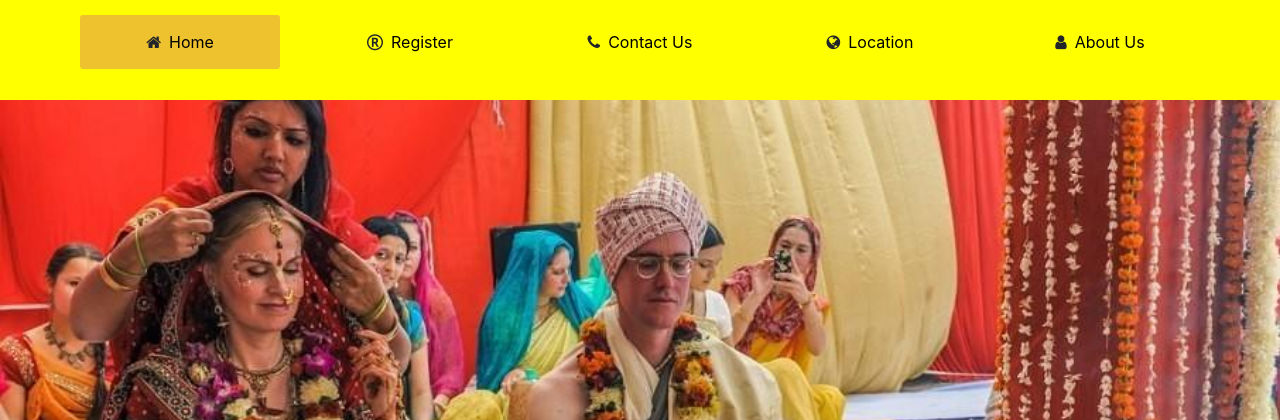
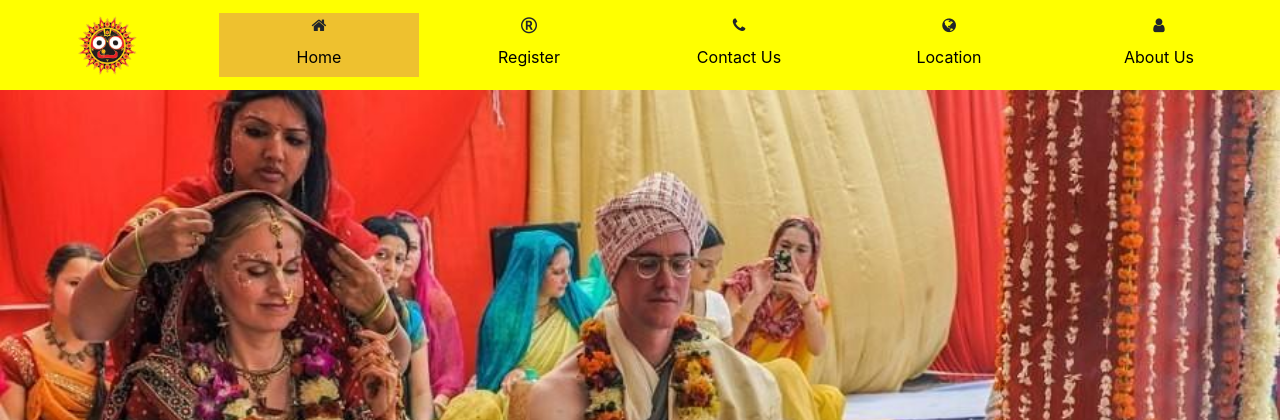
Before and after one commit to bhawanabadlani/VMB, a Django app: page / in a window 1280 px wide. Shown: the top 420 px of the page. Run offline with Django 3.2, Linux system fonts and the light colour scheme; some libraries are stand-ins or nearby versions.

Commit message:
Added logo, responsive nav-bar and background image.

```diff
--- a/home/static/home/my_css/style.css
+++ b/home/static/home/my_css/style.css
@@ -8,7 +8,8 @@
 {
 
     background-image: url('/static/home/Images/ISKCON2C.jpg');
-
+    background-repeat:no-repeat;
+    background-size:contain;
     background-size:cover;
 
 
@@ -16,54 +17,65 @@
     font-family: sans-serif;
     font-weight: bold;
 }
-.menu-bar{
+#nav-bar
+{
+    position: sticky;
+    top: 0;
+    z-index: 10;
+
+}
+.navbar-brand img
+{
+    height: 60px;
+    padding-left: 60px;
+}
+.navbar{
     background: yellow;
     text-align: center;
 }
-.menu-bar ul
+.navbar ul
 {
     display: inline-flex;
     list-style: none;
 }
-.menu-bar ul li
+.navbar ul li
 {
     width: 200px;
-    margin: 15px;
-    padding: 15px;
+    margin: 5px;
+    /* padding: 15px;  */
+
 }
-.menu-bar ul li a
+.navbar ul li a
 {
     text-decoration: none;
     color: black;
 }
-.active, .menu-bar ul li:hover
+.active, .navbar ul li:hover
 {
     background: rgb(238, 193, 47);
-    border-radius: 3px;
+    /* border-radius: 3px; */
 }
-.menu-bar .fa
-{
-    margin-right: 8px;
-}
+
 .sub-menu-1
 {
     display: none;
 }
-.menu-bar ul li:hover .sub-menu-1
+.navbar ul li:hover .sub-menu-1
 {
     display: block;
     position: absolute;
     background: yellow;
-    margin-top: 15px;
-    margin-left: -15px;
+    /* margin-top: 15px; */
+    /* margin-left: -15px; */
+
 }
-.menu-bar ul li:hover .sub-menu-1 ul
+.navbar ul li:hover .sub-menu-1 ul
 {
     display: block;
-    margin: 10px;
+    margin: 20px;
 
 }
-.menu-bar ul li:hover .sub-menu-1 ul li
+.navbar ul li:hover .sub-menu-1 ul li
 {
     width: 150px;
     padding: 10px;
@@ -72,11 +84,20 @@
     border-radius: 0;
     text-align: left;
 }
-.menu-bar ul li:hover .sub-menu-1 ul li:last-child
+.navbar ul li:hover .sub-menu-1 ul li:last-child
 {
     border-bottom: none;
 }
-.menu-bar ul li:hover .sub-menu-1 ul li a:hover
+.navbar ul li:hover .sub-menu-1 ul li a:hover
 {
     color: red;
 }
+.nav-link
+{
+    color: black!important;
+    font-weight: 400px;
+    font-size: 1x;
+}
+/* .navbar .fa
+{
+} */
--- a/home/templates/home/index.html
+++ b/home/templates/home/index.html
@@ -14,10 +14,15 @@
     <script src="https://stackpath.bootstrapcdn.com/bootstrap/4.3.1/js/bootstrap.min.js"></script>
 </head>
 <body>
-
-    <div class="menu-bar">
-        <ul>
-            <li class='active'><i class="fa fa-home"></i><a href="#">Home</a></i>
+    <section id="nav-bar">
+        <div class="navbar navbar-expand-lg navbar-light">
+            <a class="navbar-brand" href="#"><img src= "{% static 'home/Images/jagannath logo.png' %}" alt="logo"></a>
+            <button class="navbar-toggler" type="button" data-toggle="collapse" data-target="#navbarNav" aria-controls="navbarNav" aria-expanded="false" aria-label="Toggle navigation">
+                <span class="navbar-toggler-icon"></span>
+            </button>
+            <div class="collapse navbar-collapse" id="navbarNav">
+                <ul class="navbar-nav ml-auto">
+                    <li class='nav-item active'><i class="fa fa-home"></i><a class="nav-link" href="#">Home</a></i>
                         <div class="sub-menu-1">
                             <ul>
                                 <li><a href="/mission">Mission</a></li>
@@ -29,7 +34,7 @@
                             </ul>
                         </div>
                     </li>
-            <li><i class="fa fa-registered"></i><a href="#">Register</a>
+                    <li class='nav-item'><i class="fa fa-registered"></i><a class="nav-link" href="#">Register</a>
                         <div class="sub-menu-1">
                             <ul>
                                 <li><a href="#">Male Registrations</a></li>
@@ -37,7 +42,7 @@
                             </ul>
                         </div>
                     </li>
-            <li><i class="fa fa-phone"></i><a href="#">Contact Us</a>
+                    <li class='nav-item'><i class="fa fa-phone"></i><a class="nav-link" href="#">Contact Us</a>
                         <div class="sub-menu-1">
                             <ul>
                                 <li><a href="#">Information</a></li>
@@ -45,7 +50,7 @@
                             </ul>
                         </div>
                     </li>
-            <li><i class="fa fa-globe"></i><a href="#">Location</a>
+                    <li class='nav-item'><i class="fa fa-globe"></i><a class="nav-link" href="#">Location</a>
                         <div class="sub-menu-1">
                             <ul>
                                 <li><a href="#">Postal Address</a></li>
@@ -53,8 +58,10 @@
                             </ul>
                         </div>
                     </li>
-            <li><i class="fa fa-user"></i><a href="#">About Us</a></li>
+                    <li class='nav-item'><i class="fa fa-user"></i><a class="nav-link"href="#">About Us</a></li>
                 </ul>
             </div>
+        </div>
+    </section>
 </body>
 </html>
```
Also changed, not shown: home/static/home/Images/ISKCON logo square.jpg (added), home/static/home/Images/jagannath logo.png (added). Lines whose indentation alone changed are shown as unchanged.
